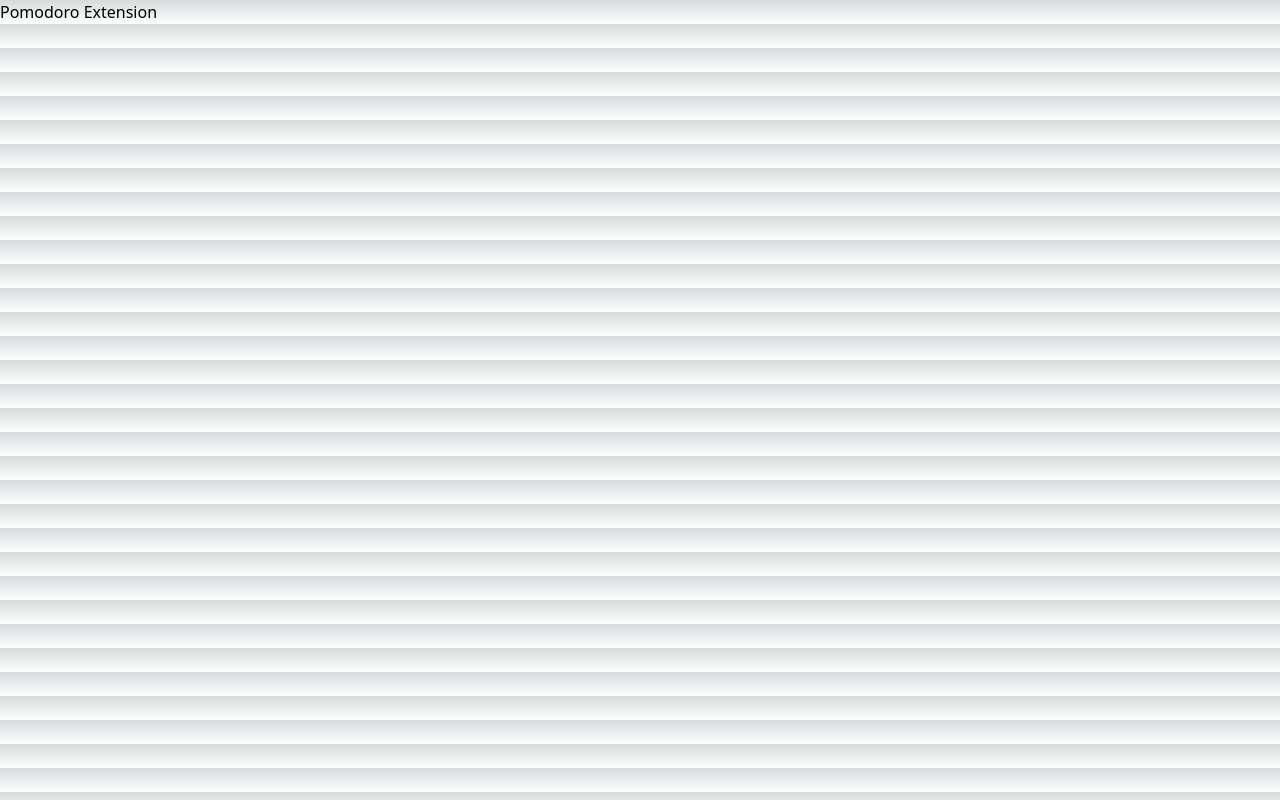
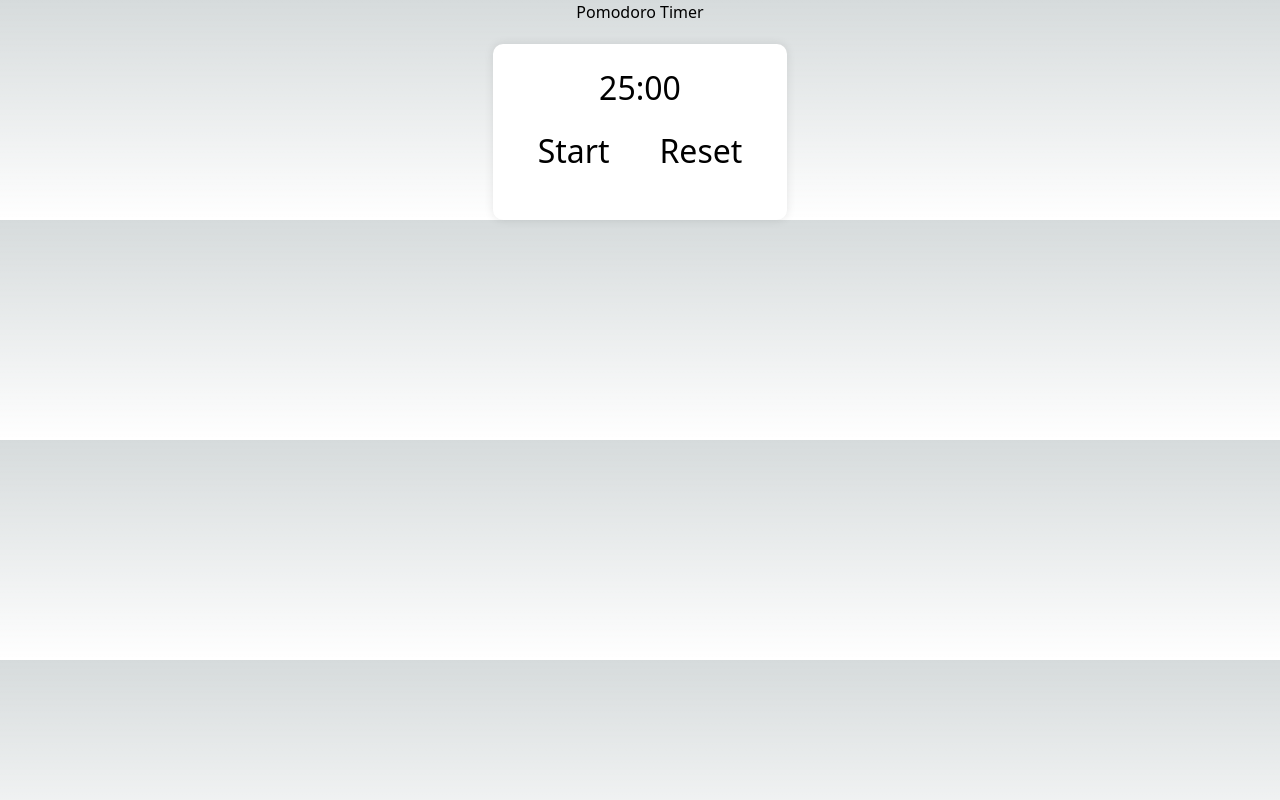
Before and after one commit to teckMUk/pomodoro-chrome-extension, a Next.js app: page / in a window 1280 px wide. Built offline with nearby package versions, Linux system fonts and the light colour scheme.

Commit message:
add timer component

```diff
--- a/src/app/page.tsx
+++ b/src/app/page.tsx
@@ -1,3 +1,17 @@
+"use client";
+
+import Timer from "../components/timer";
+import "./styles.css";
+
 export default function Page() {
-  return <div>Pomodoro Extension</div>;
+  return (
+    <div className="home-page">
+      <h1>Pomodoro Timer</h1>
+      <div className="timers">
+        <div className="timer-container">
+          <Timer initialMinutes={25} />
+        </div>
+      </div>
+    </div>
+  );
 }
--- /dev/null
+++ b/src/app/styles.css
@@ -0,0 +1,36 @@
+
+
+  .home-page {
+    text-align: center;
+  }
+
+  .timers {
+    display: flex;
+    justify-content: space-around;
+    margin-top: 20px;
+    color: black;
+  }
+
+  .timer-container {
+    background-color: white;
+    padding: 20px;
+    border-radius: 10px;
+    box-shadow: 0 0 10px rgba(0, 0, 0, 0.1);
+  }
+
+  .timer {
+    font-size: 2rem;
+    margin-bottom: 10px;
+  }
+
+  button {
+    margin: 5px;
+    padding: 10px 20px;
+    border: none;
+    border-radius: 5px;
+    cursor: pointer;
+  }
+
+  button:hover {
+    background-color: #ddd;
+  }
--- /dev/null
+++ b/src/components/timer.tsx
@@ -0,0 +1,58 @@
+"use client";
+
+import { useState, useEffect } from "react";
+
+interface TimerProps {
+  initialMinutes?: number;
+}
+
+const Timer: React.FC<TimerProps> = ({ initialMinutes = 25 }) => {
+  const [minutes, setMinutes] = useState<number>(initialMinutes);
+  const [seconds, setSeconds] = useState<number>(0);
+  const [isActive, setIsActive] = useState<boolean>(false);
+
+  useEffect(() => {
+    let interval: NodeJS.Timeout | null = null;
+    if (isActive) {
+      interval = setInterval(() => {
+        if (seconds === 0) {
+          if (minutes === 0) {
+            clearInterval(interval!);
+            setIsActive(false);
+          } else {
+            setMinutes(minutes - 1);
+            setSeconds(59);
+          }
+        } else {
+          setSeconds(seconds - 1);
+        }
+      }, 1000);
+    } else if (!isActive && seconds !== 0) {
+      clearInterval(interval!);
+    }
+    return () => clearInterval(interval!);
+  }, [isActive, seconds, minutes]);
+
+  const toggleTimer = () => {
+    setIsActive(!isActive);
+  };
+
+  const resetTimer = () => {
+    setIsActive(false);
+    setMinutes(initialMinutes);
+    setSeconds(0);
+  };
+
+  return (
+    <div className="timer">
+      <div className="time">
+        {minutes < 10 ? `0${minutes}` : minutes}:
+        {seconds < 10 ? `0${seconds}` : seconds}
+      </div>
+      <button onClick={toggleTimer}>{isActive ? "Pause" : "Start"}</button>
+      <button onClick={resetTimer}>Reset</button>
+    </div>
+  );
+};
+
+export default Timer;
```
